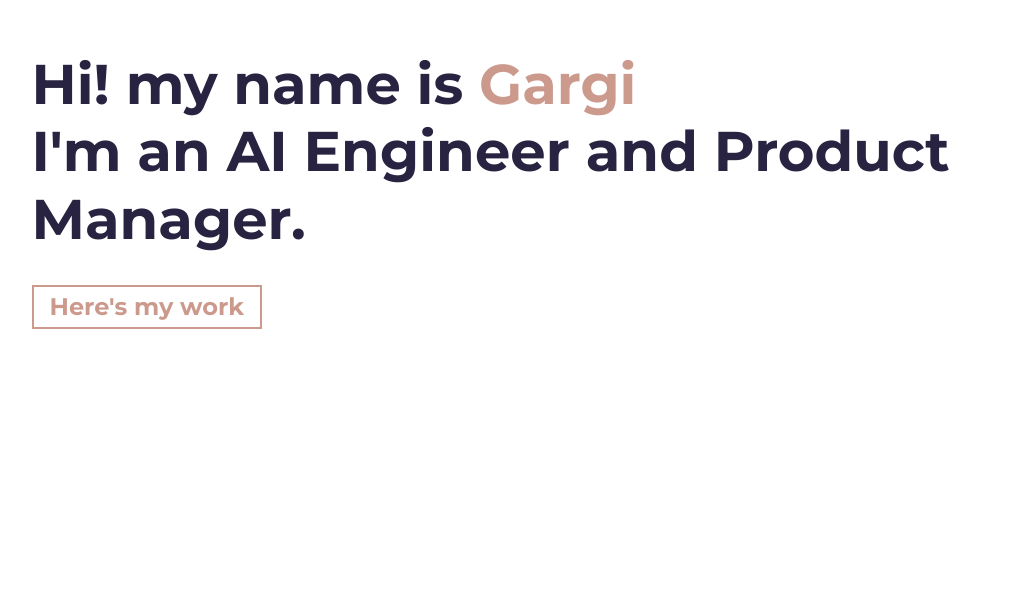
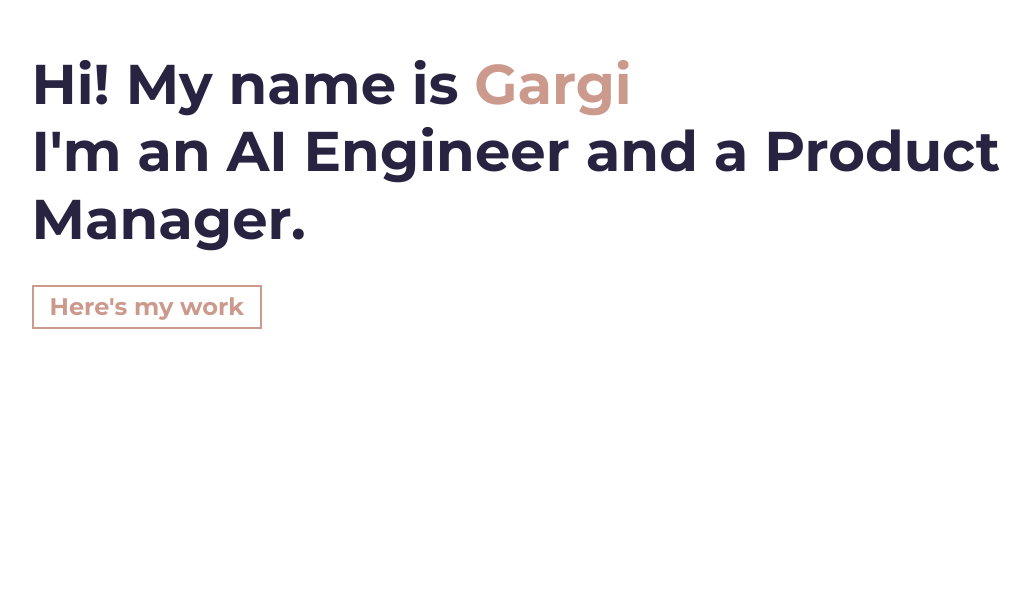
Before and after one commit to gargisathe/portfolio, a website built with Parcel: page src/index.html in a window 1280 px wide. Shown: the part 205-800 px from the top of the page, without its empty margins (46-1076 px from the left). Built offline with nearby package versions, Linux system fonts and the light colour scheme.

Commit message:
grammatical changes

```diff
--- a/src/index.html
+++ b/src/index.html
@@ -49,9 +49,9 @@
     <section id="hero" class="jumbotron">
       <div class="container">
         <h1 class="hero-title load-hidden">
-          Hi! my name is <span class="text-color-main">Gargi</span>
+          Hi! My name is <span class="text-color-main">Gargi</span>
           <br />
-          I'm an AI Engineer and Product Manager.
+          I'm an AI Engineer and a Product Manager.
         </h1>
         <p class="hero-cta load-hidden">
           <a rel="noreferrer" class="cta-btn cta-btn--hero" href="#about"
```
